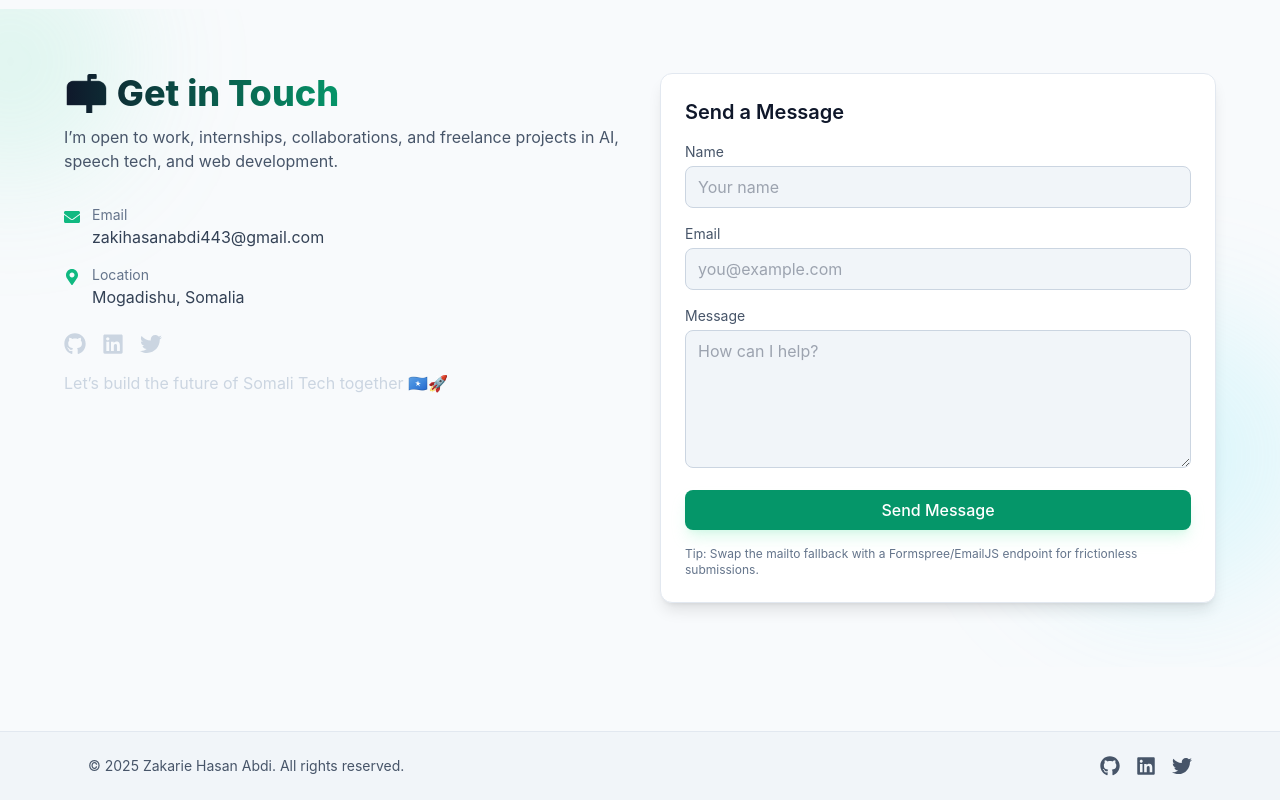
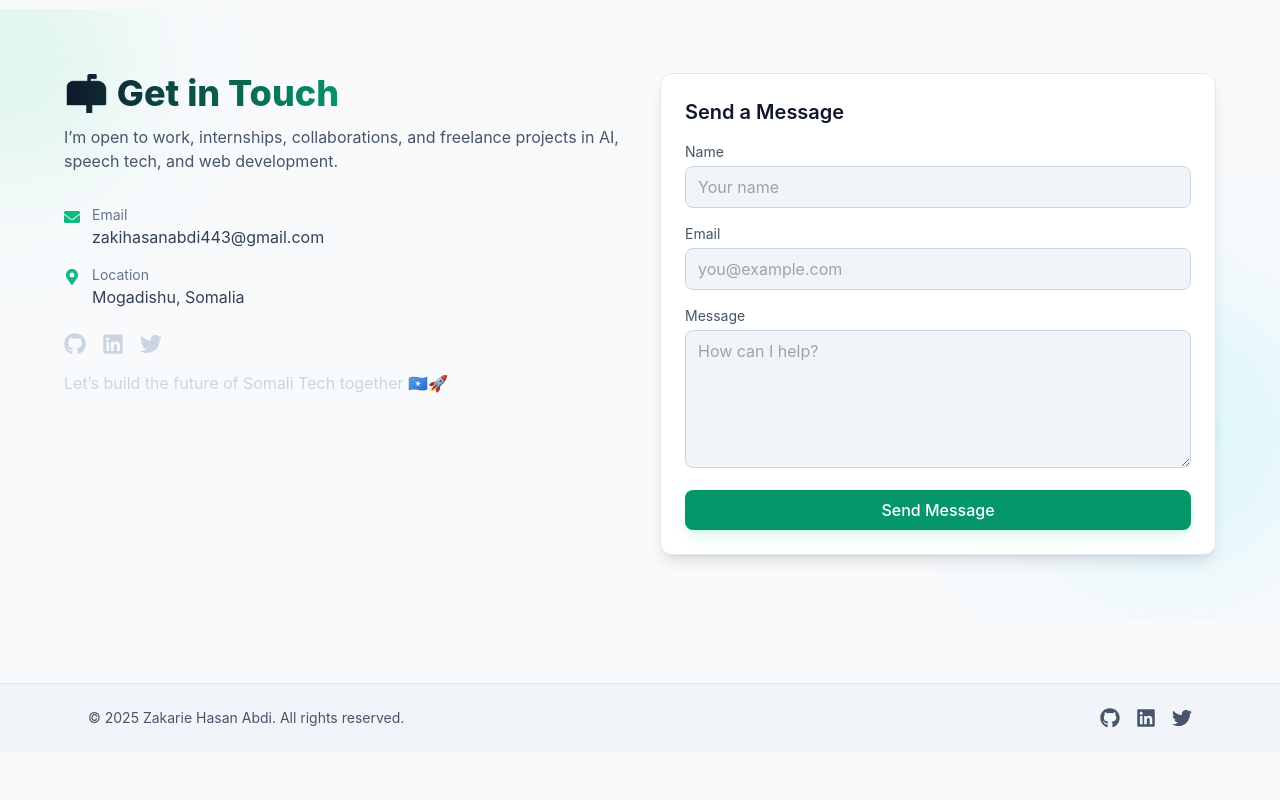
Before and after one commit to zakariahasanabdiali/zakarie-portfolio, a React (Vite) app: page / in a window 1280 px wide. Shown: the part 3131-3931 px from the top of the page. After the commit the page ends 3883 px from the top, so only its background shows below. Built offline with nearby package versions, Linux system fonts and the light colour scheme; the HTML template or start-up script is replaced by a standard one.

Commit message:
Update contact page and assets

```diff
--- a/src/pages/Contact.jsx
+++ b/src/pages/Contact.jsx
@@ -151,9 +151,7 @@ const Contact = () => {
             >
               {sending ? 'Sending…' : 'Send Message'}
             </button>
-            <p className="text-xs text-slate-500 dark:text-slate-400">
-              Tip: Swap the mailto fallback with a Formspree/EmailJS endpoint for frictionless submissions.
-            </p>
+
           </form>
         </div>
       </div>
```
Also changed, not shown: src/assets/profile 1.jpg (deleted).
